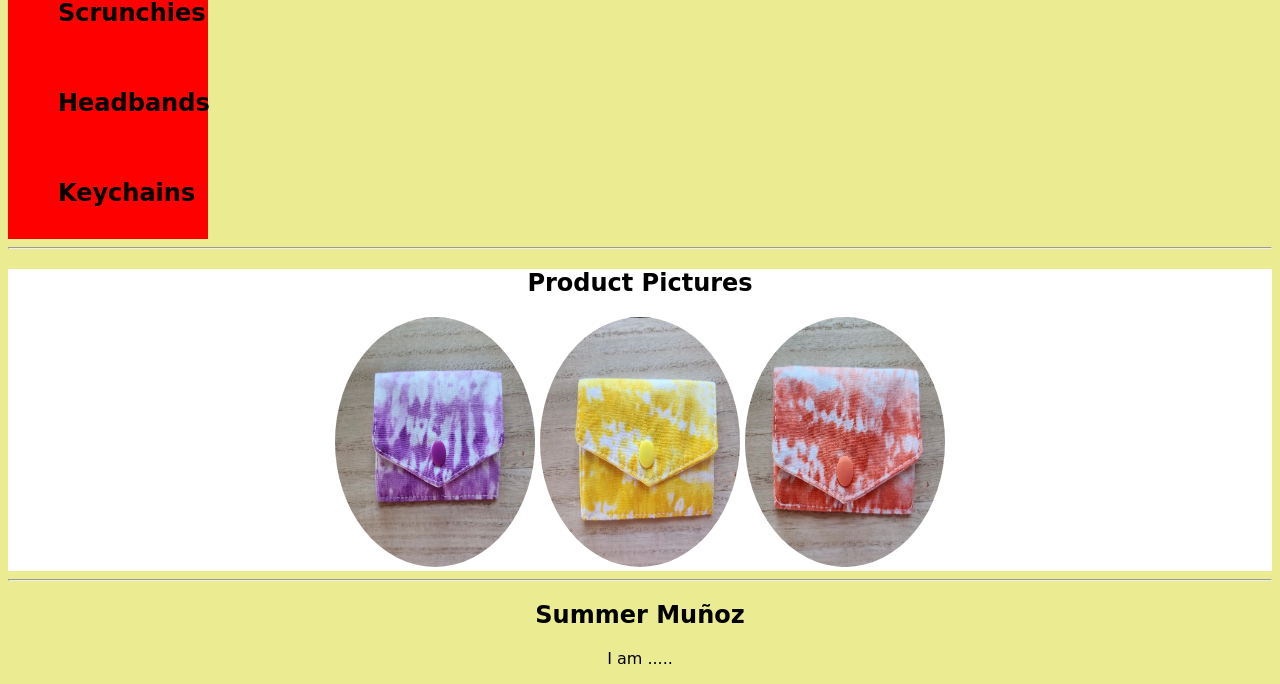
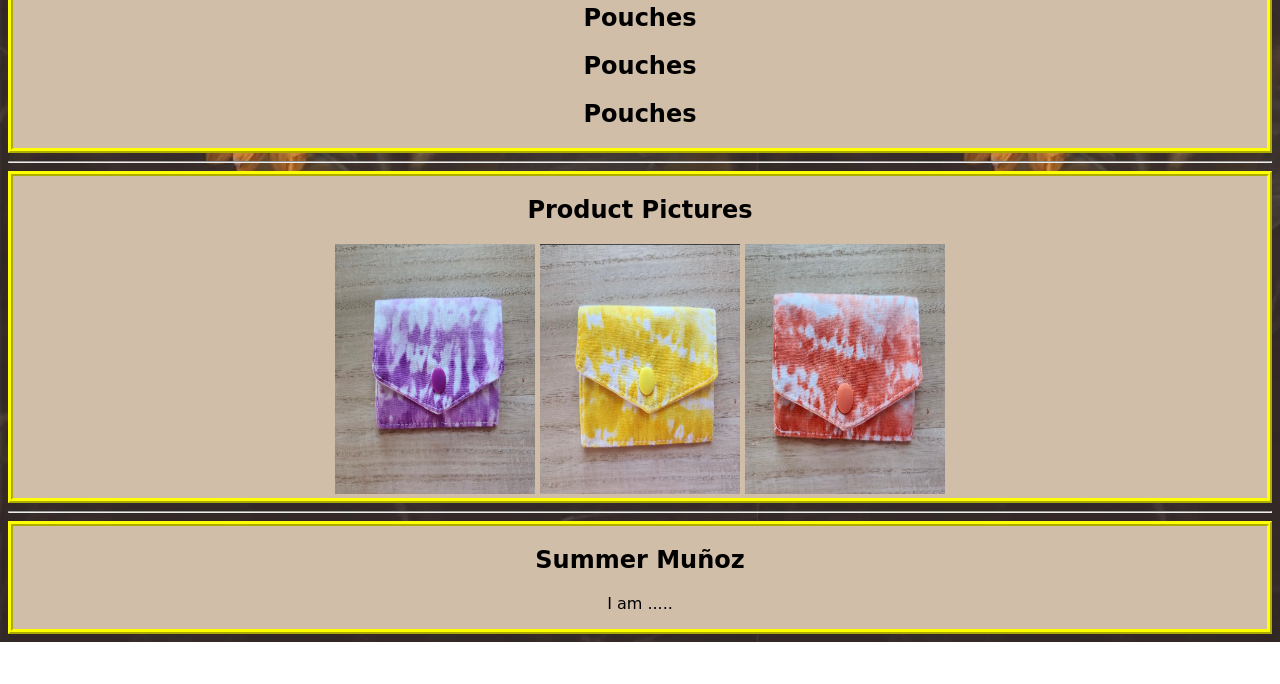
Before and after one commit to CantellanJess/snapprojectassessment.github.io, a plain HTML site: page main.html in a window 1280 px wide. Shown: the part 724-1408 px from the top of the page. After the commit the page ends 1366 px from the top, so only its background shows below. Drawn offline with Linux system fonts and the light colour scheme.

Commit message:
The addition of background & correction to nav.

```diff
--- a/main.html
+++ b/main.html
@@ -6,7 +6,7 @@
 <body>
     <header>
         <h1>Summer's Craft Shop</h1>
-        <img src="needle&string.jpg">
+        <img class="needle" src="needle&string.jpg">
         <h2>Homemade Scrunchies, Headbands, & Much More!</h2>
         <h2>Since 2020</h2>
     </header>
@@ -17,18 +17,11 @@
             More Info about items and pricing below!</p>
     </main>
         <hr>
-
-    <nav class="pouches">
+    <nav>
         <h2>Pouches</h2>
-    </nav>
-    <nav class="scrunchies">
-        <h2>Scrunchies</h2>
-    </nav>
-    <nav class="headbands">
-        <h2>Headbands</h2>
-    </nav>
-    <nav class="keychains">
-        <h2>Keychains</h2>
+        <h2>Pouches</h2>
+        <h2>Pouches</h2>
+        <h2>Pouches</h2>
     </nav>
 
         <hr>
--- a/styling.css
+++ b/styling.css
@@ -1,25 +1,14 @@
-body {background-color: rgb(235, 235, 146); font-family: "Bradley Hand", Cursive;}
+body {background-image: url("sunflower.jpg.webp"); font-family: "Bradley Hand", Cursive;}
 
-header {text-align: center; background-color: RGB(209, 190, 168);}
+header {text-align: center; background-color: RGB(209, 190, 168); border: 5px ridge yellow;}
 
-img { width: 200px; height: 250px; border-radius: 50%;}
+.needle{ width: 200px; height: 250px; border-radius: 50%; }
+img{ width: 200px; height: 250px;}
 
-main {text-align: center; background-color: grey;}
+main {text-align: center; background-color: RGB(209, 190, 168); border: 5px ridge yellow;}
 
-nav {text-align: center;
-    background-color: red;
-    float: center;
-    padding-right: 50px;
-    padding-left: 50px;
-    padding-top:10px;
-    width: 100px;
-    height: 80px;
-    transition: width 2s, height 4s;}
-.pouches:hover {width:200px; height: 130px}
-.scrunchies:hover {width:200px; height: 130px}
-.headbands:hover {width:200px; height: 130px}
-.keychains:hover {width:200px; height: 130px}
+nav {text-align: center; background-color: RGB(209, 190, 168); border: 5px ridge yellow;}
 
-div {text-align: center; background-color: white;}
+div {text-align: center; background-color: RGB(209, 190, 168); border: 5px ridge yellow;}
 
-footer {text-align: center;}
+footer {text-align: center; background-color: RGB(209, 190, 168); border: 5px ridge yellow;}
```
Also changed, not shown: sunflower.jpg.webp (added).
